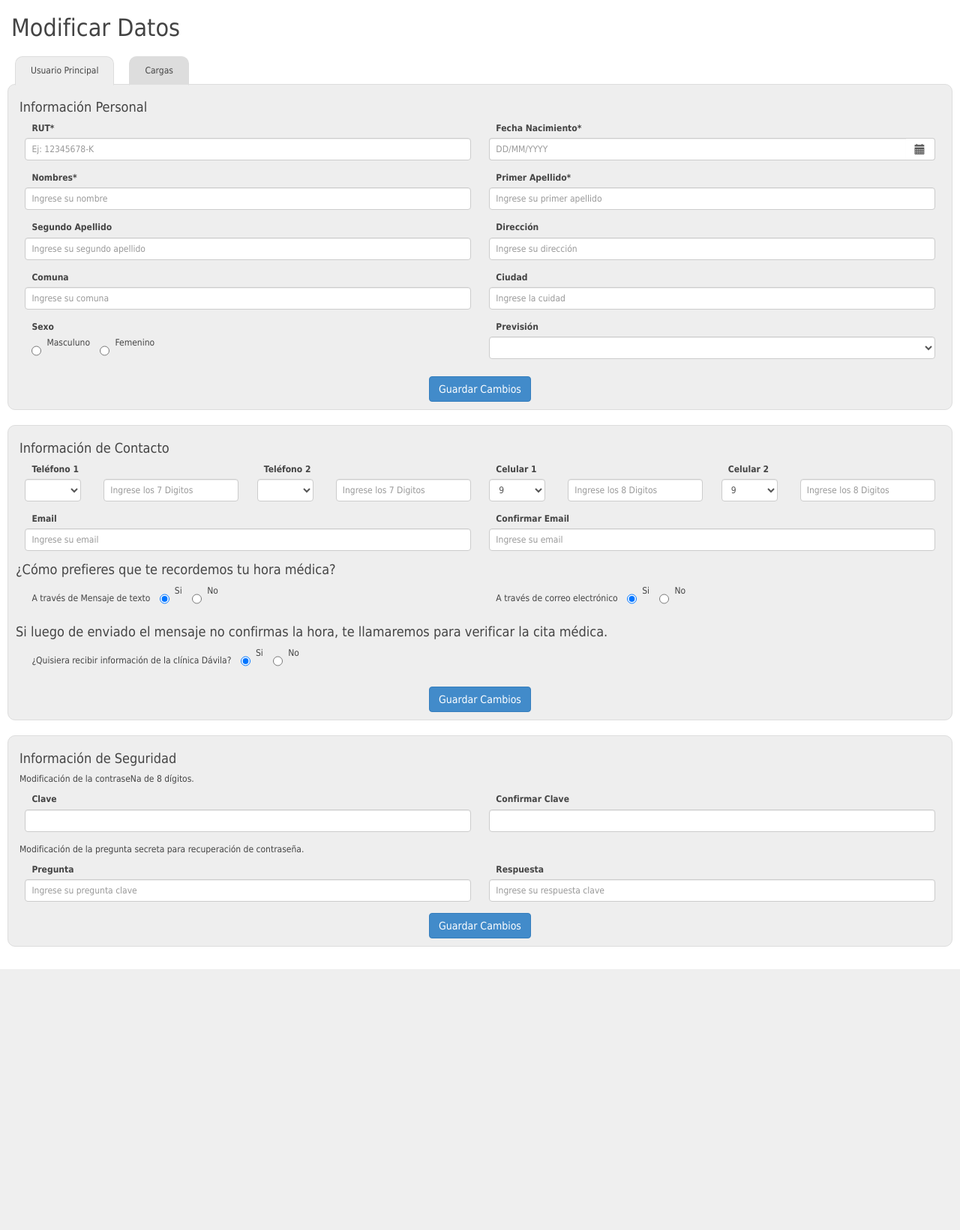
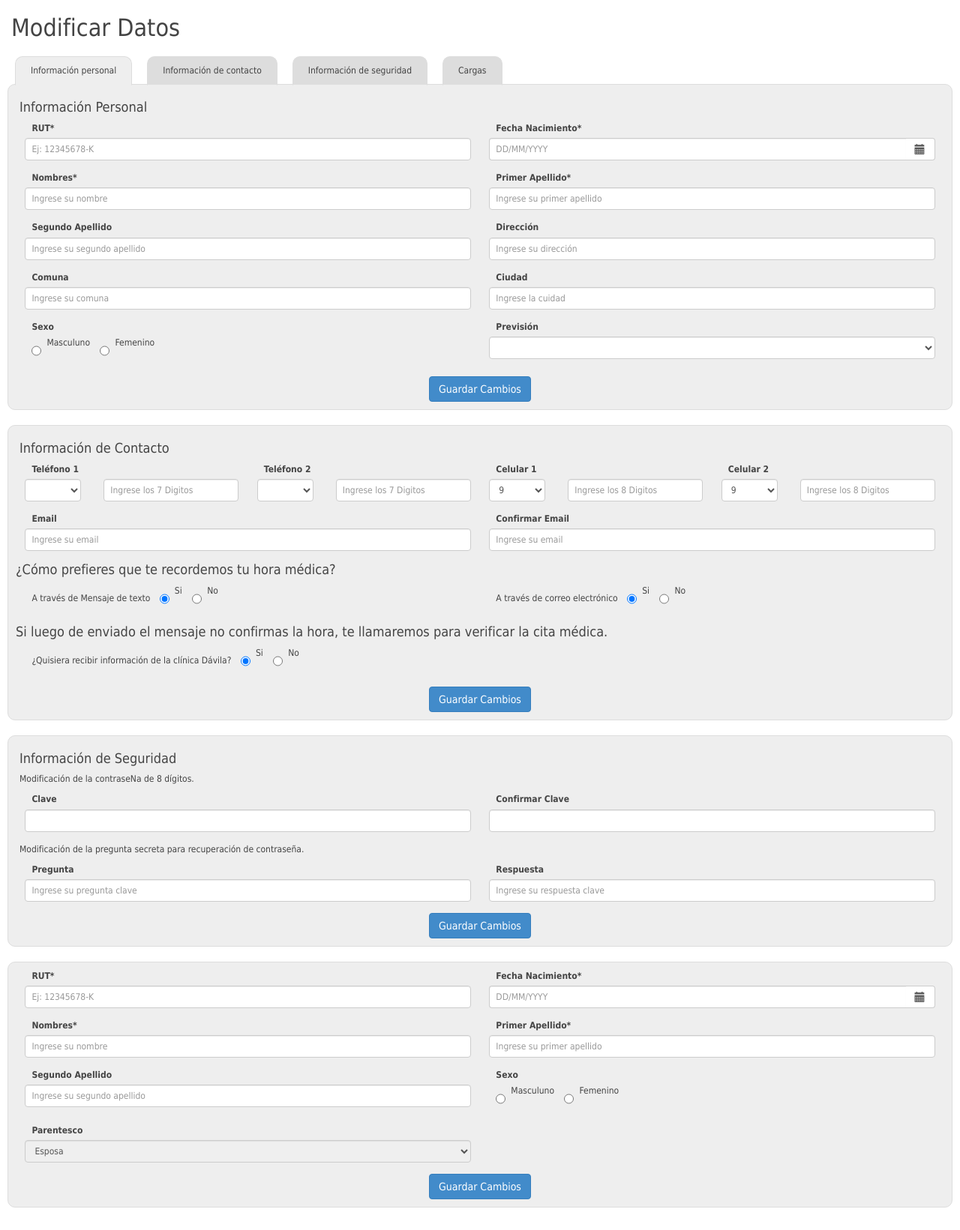
Before and after one commit to nsclick/BookingDoctor, a CodeIgniter app: page /index.php/registro/modificardatos in a window 1280 px wide. Shown: the whole page at 75% size. Before the commit the page ends 1293 px from the top, so only its background shows below. Run offline with CodeIgniter, Linux system fonts and the light colour scheme; data that the repository does not hold is empty; some libraries are stand-ins or nearby versions.

Commit message:
Arreglos

```diff
--- a/application/views/pages/modificardatos.php
+++ b/application/views/pages/modificardatos.php
@@ -4,7 +4,9 @@ if(isset($error_msg))debug_var($error_msg)*/ ?>
 <div id="wrapper" class="modificar">
 <h1>Modificar Datos</h1>
 <div class="btab">
-	<a href="#" class="active">Usuario Principal</a>
+	<a href="#" class="active">Informaci&oacute;n personal</a>
+	<a href="#">Informaci&oacute;n de contacto</a>
+	<a href="#">Informaci&oacute;n de seguridad</a>
 	<a href="#">Cargas</a>
 	<div class="divclear">&nbsp;</div>
 </div>
@@ -190,4 +192,49 @@ if(isset($error_msg))debug_var($error_msg)*/ ?>
 	  	<div class="divclear">&nbsp;</div>
 	  	<div style="text-align:center"><button type="button" class="btn btn-primary">Guardar Cambios</button></div>
 </form>
+<form>
+	<div class="form-group">
+	    	<label for="rut">RUT*</label>
+	    	<input type="text" class="form-control validate[required,rut]" id="Rut_Paciente" name="Rut_Paciente" placeholder="Ej: 12345678-K" value="<?php echo set_value('Rut_Paciente'); ?>">
+	  	</div>
+	  	<div class="form-group">
+	    	<label for="Fechanac_Paciente">Fecha Nacimiento*</label>
+			<div class='input-group date'>
+	    		<input class="form-control validate[required] text-input datepicker" id="Fechanac_Paciente" name="Fechanac_Paciente" data-format="DD/MM/YYYY" placeholder="DD/MM/YYYY" value="<?php echo set_value('Fechanac_Paciente'); ?>" style="border-right:none"/>
+	        	<span class="input-group-addon" style="border-left:none;background:#fff"><span class="glyphicon glyphicon-calendar"></span></span>
+	    	</div>
+	  	</div>
+	  	<div class="form-group">
+	    	<label for="Nombre_Paciente">Nombres*</label>
+	    	<input type="text" class="form-control validate[required]" id="Nombre_Paciente" name="Nombre_Paciente" placeholder="Ingrese su nombre" value="<?php echo set_value('Nombre_Paciente'); ?>">
+	  	</div>
+	  	<div class="form-group">
+	    	<label for="Apepat_Paciente">Primer Apellido*</label>
+	    	<input type="text" class="form-control validate[required]" id="Apepat_Paciente" name="Apepat_Paciente" placeholder="Ingrese su primer apellido" value="<?php echo set_value('Apepat_Paciente'); ?>" >
+	  	</div>
+	  	<div class="form-group">
+	    	<label for="Apemat_Paciente">Segundo Apellido</label>
+	    	<input type="text" class="form-control" id="Apemat_Paciente" name="Apemat_Paciente" placeholder="Ingrese su segundo apellido" value="<?php echo set_value('Apemat_Paciente'); ?>">
+	  	</div>
+	  	<div class="form-group">
+	    	<label>Sexo</label><br>
+			<label class="radio-inline">
+		  		<input type="radio" class="validate[required]" id="Sexo_Paciente" name="Sexo_Paciente" value="M" <?php echo set_radio('Sexo_Paciente', 'M'); ?>> Masculuno
+			</label>
+			<label class="radio-inline">
+		  		<input type="radio" class="validate[required]" id="Sexo_Paciente" name="Sexo_Paciente" value="F" <?php echo set_radio('Sexo_Paciente', 'F'); ?>> Femenino
+			</label>
+	  	</div>
+	  	<div class="form-group">
+	    	<label for="Familiar_Paciente">Parentesco</label>
+	    	<select name"Familiar_Paciente">
+	    		<option>Esposa</option>
+	    		<option>Hijo</option>
+	    		<option>Hija</option>
+	    		<option>Otro</option>
+	    	</select>
+	  	</div>
+	  	<div class="divclear">&nbsp;</div>
+	  	<div style="text-align:center"><button type="button" class="btn btn-primary">Guardar Cambios</button></div>
+</form>
 </div>
--- a/assets/css/davila.css
+++ b/assets/css/davila.css
@@ -6,7 +6,7 @@ tbody tr td{vertical-align:middle;padding:5px;line-height:normal}
 .webhome select,.modificar select{width:100%;padding:10px;color:#555;border:1px solid #ccc;-webkit-box-shadow:inset 0 1px 1px rgba(0, 0, 0, .075);box-shadow;inset 0 1px 1px rgba(0, 0, 0, .075);-webkit-transition:border-color ease-in-out .15s, box-shadow ease-in-out .15s;transition:border-color ease-in-out .15s, box-shadow ease-in-out .15s;border-radius:4px;-moz-border-radius:4px;-webkit-border-radius:4px;-ms-border-radius:4px;}
 .agendamed table thead th{padding:0}
 .agendamed table tbody td{padding:0}
-.agendamed table tbody td a{display:block;padding:8px;text-decoration:none;color:#444}
+.agendamed table tbody td a{display:block;padding:3px;text-decoration:none;color:#444;background:#fff;border:1px solid #ccc;border-radius:4px;-moz-border-radius:4px;-webkit-border-radius:4px;-ms-border-radius:4px;padding:6px 12px}
 .agendamed table tbody td a:hover span{display:inline;font-weight:bold;font-size:11px}
 .agendamed table tbody td a:hover{background:#94c8f4;color:#444}
 .consulta .hora{padding:10px 10px 0 10px;border-radius:10px;-moz-border-radius:10px;-ms-border-radius:10px;-webkit-border-radius:10px;background:#eee;border:1px solid #eee;font-weight:bold;margin-bottom:20px}
@@ -96,7 +96,8 @@ form .table{margin:0}
 	/* bottom-right border-radius */
 	table tr:last-child td:last-child{border-bottom-right-radius:6px}
 	.agendamed table tbody td span{display:none}
-	.agendamed table{width:75%;margin:20px auto}
+	.agendamed table{margin:0 auto}
+	.agendamed table tbody tr td{padding:5px 0}
 }
 /*hasta 1000*/
 @media (max-width: 1000px){
```
Also changed, not shown: application/views/pages/agenda.php (+14 -8 lines).
